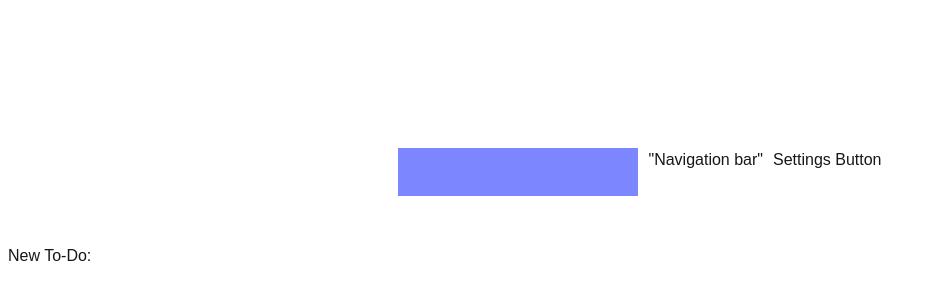
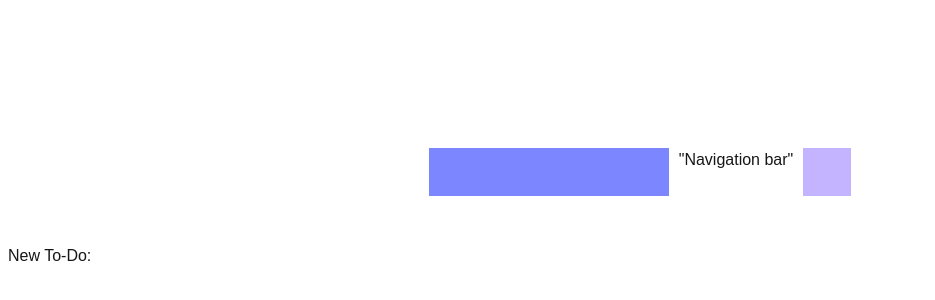
Before and after one commit to davemiyazaki/quicktodo, a Next.js app: page / in a window 1280 px wide. Shown: the part 20-320 px from the top of the page, without its empty margins (0-935 px from the left). Built offline with nearby package versions, Linux system fonts and the light colour scheme; no server answers; the database is empty; a web font is replaced by a local one.

Commit message:
Added styling to Settings button

```diff
--- a/components/SettingsBtn.tsx
+++ b/components/SettingsBtn.tsx
@@ -1,4 +1,4 @@
 export default function SettingsBtn(){
 
-  return(<div>Settings Button</div>)
+  return(<div className="w-12 h-12 bg-violet-300"/>)
 }
```
